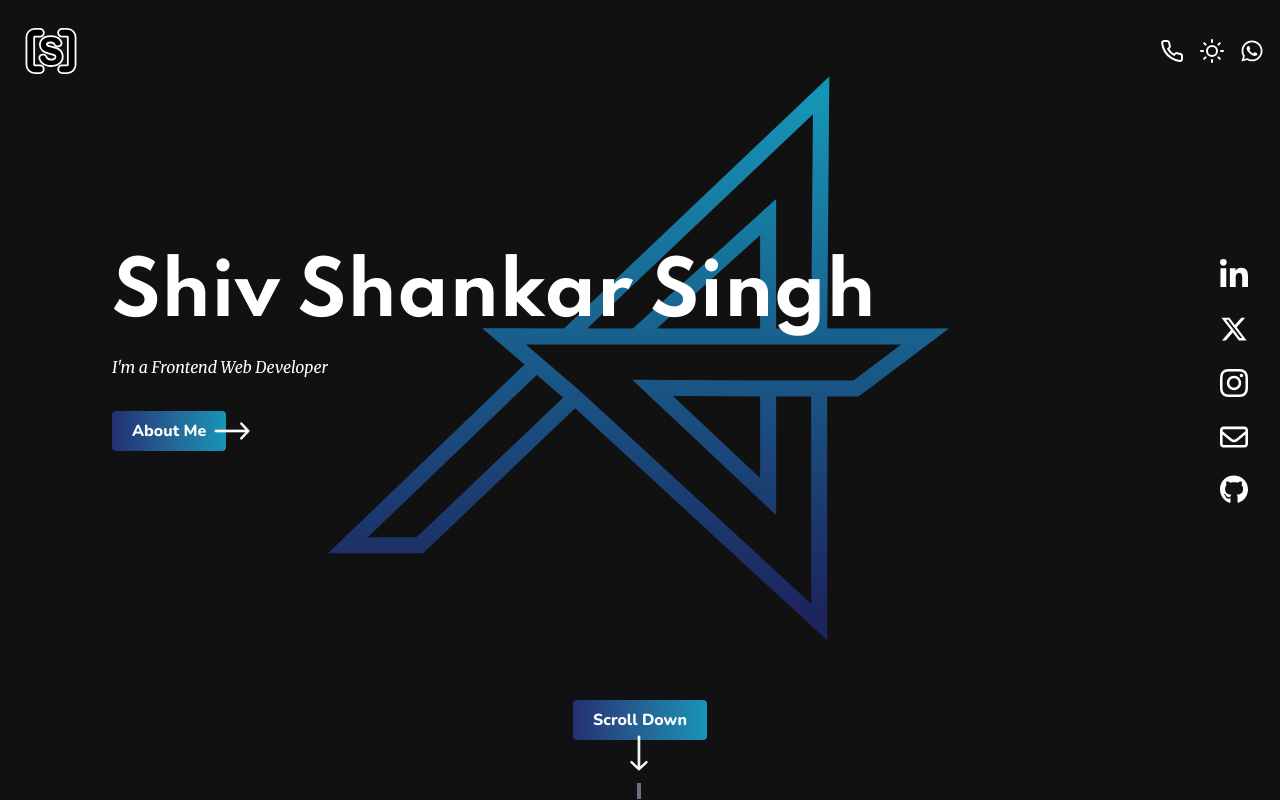
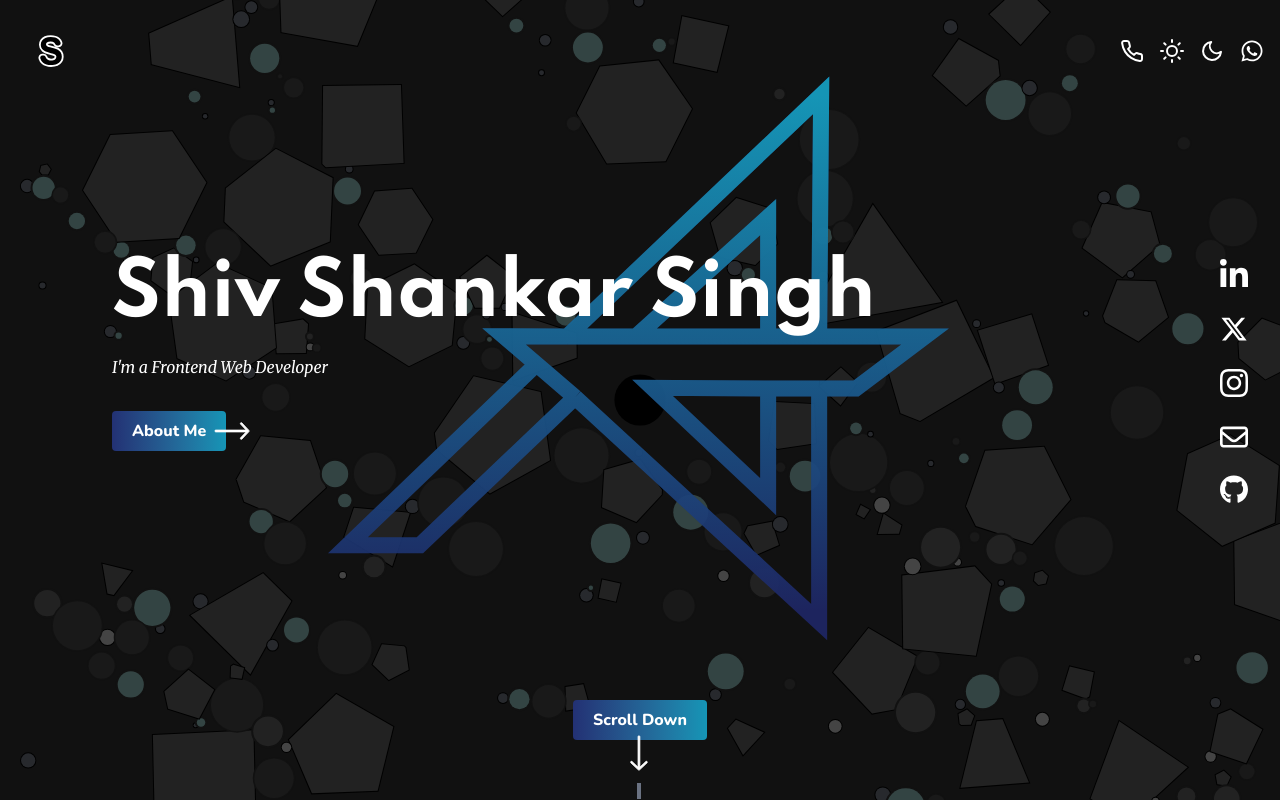
Before and after one commit to sh1v-max/My-portfolio, a website: page index.html in a window 1280 px wide. Drawn offline with nearby package versions, Linux system fonts and the light colour scheme.

Commit message:
social links

```diff
--- a/index.html
+++ b/index.html
@@ -7,13 +7,14 @@
   <title>Shiv</title>
   <link rel="stylesheet" href="./font.css">
   <link rel="stylesheet" href="./output.css">
+  <script src="./matter.js" defer></script>
 </head>
 
 <body class="bg-[#111] text-white font-['Nunito']">
   <section class="flex flex-col justify-between h-screen">
-    <header class="flex items-center justify-between w-full px-4 mt-4 max-w-screen-xl mx-auto">
+    <header class="z-10 pointer-events-none flex items-center justify-between w-full px-4 mt-4 max-w-screen-xl mx-auto">
       <!-- logo -->
-      <svg width="70" height="70" fill="#000000" version="1.1" id="Capa_1" xmlns="http://www.w3.org/2000/svg"
+      <svg class="pointer-events-auto" width="70" height="70" fill="#000000" version="1.1" id="Capa_1" xmlns="http://www.w3.org/2000/svg"
         xmlns:xlink="http://www.w3.org/1999/xlink" width="198px" height="198px"
         viewBox="-230.76 -230.76 1423.02 1423.02" xml:space="preserve" stroke="currentColor" stroke-width="0.009615"
         transform="rotate(0)">
@@ -22,24 +23,12 @@
           stroke-width="73.074">
           <g>
             <path
-              d="M315.6,850.35c0-33.1-26.899-60-60-60H150c-16.5,0-30-13.5-30-30v-559.2c0-16.5,13.5-30,30-30h107.5c33.1,0,60-26.9,60-60 c0-33.1-26.9-60-60-60H150c-82.7,0-150,67.3-150,150v559.2c0,82.7,67.3,150,150,150h105.5C288.7,910.35,315.6,883.45,315.6,850.35z ">
-            </path>
-            <path
-              d="M706,910.35h105.5c82.7,0,150-67.3,150-150v-559.2c0-82.7-67.3-150-150-150H704c-33.101,0-60,26.9-60,60 c0,33.1,26.899,60,60,60h107.5c16.5,0,30,13.5,30,30v559.2c0,16.5-13.5,30-30,30H706c-33.101,0-60,26.9-60,60 S672.899,910.35,706,910.35z">
-            </path>
-            <path
               d="M674.899,686.15c17.5-27.5,26.301-57.1,26.301-88.7c0-34.8-7.301-64.1-22-87.699c-14.7-23.7-34.9-42.301-60.9-56 c-25.9-13.601-65.9-26.9-120-39.601c-54.1-12.8-88.2-25-102.2-36.8c-11-9.3-16.5-20.4-16.5-33.4c0-14.3,5.9-25.7,17.7-34.2 c18.3-13.3,43.6-19.9,75.9-19.9c31.3,0,54.8,6.2,70.399,18.6c9.601,7.6,17.101,18.2,22.601,31.8c7,17.4,24.1,28.6,42.8,27.8 l26.5-1.2c29.7-1.3,49.5-31.1,39.399-59.1c-9.1-25-23.899-46.5-44.6-64.5c-34.9-30.3-87-45.5-156.1-45.5 c-42.301,0-78.5,6.4-108.4,19.2c-29.9,12.8-52.8,31.4-68.8,55.8c-15.9,24.4-23.9,50.7-23.9,78.7c0,43.6,16.9,80.5,50.7,110.8 c24,21.5,65.9,39.699,125.5,54.5c46.3,11.5,76,19.5,89,24c19,6.8,32.4,14.699,40,23.899c7.6,9.101,11.5,20.2,11.5,33.2 c0,20.3-9.1,38-27.2,53.2c-18.2,15.2-45.1,22.7-81,22.7c-33.8,0-60.7-8.5-80.6-25.5c-13.4-11.5-23.8-27.4-31.2-47.7 c-6.8-18.9-25.6-30.7-45.6-28.8l-22.5,2.199c-27.9,2.7-46,30.4-37.7,57.101c11.4,36.5,30.1,66,56,88.3 c37.3,32.2,90.8,48.3,160.399,48.3c47.801,0,87.801-6.7,119.801-20.1C632.6,734.15,657.399,713.65,674.899,686.15z">
             </path>
           </g>
         </g>
         <g id="SVGRepo_iconCarrier">
           <g>
-            <path
-              d="M315.6,850.35c0-33.1-26.899-60-60-60H150c-16.5,0-30-13.5-30-30v-559.2c0-16.5,13.5-30,30-30h107.5c33.1,0,60-26.9,60-60 c0-33.1-26.9-60-60-60H150c-82.7,0-150,67.3-150,150v559.2c0,82.7,67.3,150,150,150h105.5C288.7,910.35,315.6,883.45,315.6,850.35z ">
-            </path>
-            <path
-              d="M706,910.35h105.5c82.7,0,150-67.3,150-150v-559.2c0-82.7-67.3-150-150-150H704c-33.101,0-60,26.9-60,60 c0,33.1,26.899,60,60,60h107.5c16.5,0,30,13.5,30,30v559.2c0,16.5-13.5,30-30,30H706c-33.101,0-60,26.9-60,60 S672.899,910.35,706,910.35z">
-            </path>
             <path
               d="M674.899,686.15c17.5-27.5,26.301-57.1,26.301-88.7c0-34.8-7.301-64.1-22-87.699c-14.7-23.7-34.9-42.301-60.9-56 c-25.9-13.601-65.9-26.9-120-39.601c-54.1-12.8-88.2-25-102.2-36.8c-11-9.3-16.5-20.4-16.5-33.4c0-14.3,5.9-25.7,17.7-34.2 c18.3-13.3,43.6-19.9,75.9-19.9c31.3,0,54.8,6.2,70.399,18.6c9.601,7.6,17.101,18.2,22.601,31.8c7,17.4,24.1,28.6,42.8,27.8 l26.5-1.2c29.7-1.3,49.5-31.1,39.399-59.1c-9.1-25-23.899-46.5-44.6-64.5c-34.9-30.3-87-45.5-156.1-45.5 c-42.301,0-78.5,6.4-108.4,19.2c-29.9,12.8-52.8,31.4-68.8,55.8c-15.9,24.4-23.9,50.7-23.9,78.7c0,43.6,16.9,80.5,50.7,110.8 c24,21.5,65.9,39.699,125.5,54.5c46.3,11.5,76,19.5,89,24c19,6.8,32.4,14.699,40,23.899c7.6,9.101,11.5,20.2,11.5,33.2 c0,20.3-9.1,38-27.2,53.2c-18.2,15.2-45.1,22.7-81,22.7c-33.8,0-60.7-8.5-80.6-25.5c-13.4-11.5-23.8-27.4-31.2-47.7 c-6.8-18.9-25.6-30.7-45.6-28.8l-22.5,2.199c-27.9,2.7-46,30.4-37.7,57.101c11.4,36.5,30.1,66,56,88.3 c37.3,32.2,90.8,48.3,160.399,48.3c47.801,0,87.801-6.7,119.801-20.1C632.6,734.15,657.399,713.65,674.899,686.15z">
             </path>
@@ -49,7 +38,7 @@
       <!-- nav icons svg -->
       <div class="flex gap-4">
         <!-- phone -->
-        <svg xmlns="http://www.w3.org/2000/svg" width="24" height="24" viewBox="0 0 24 24" fill="none"
+        <svg class="pointer-events-auto" xmlns="http://www.w3.org/2000/svg" width="24" height="24" viewBox="0 0 24 24" fill="none"
           stroke="currentColor" stroke-width="2" stroke-linecap="round" stroke-linejoin="round"
           class="feather feather-phone">
           <path
@@ -70,13 +59,13 @@
           <line x1="4.22" y1="19.78" x2="5.64" y2="18.36"></line>
           <line x1="18.36" y1="5.64" x2="19.78" y2="4.22"></line>
         </svg>
-        <svg xmlns="http://www.w3.org/2000/svg" width="24" height="24" viewBox="0 0 24 24" fill="none"
+        <svg class="pointer-events-auto" xmlns="http://www.w3.org/2000/svg" width="24" height="24" viewBox="0 0 24 24" fill="none"
           stroke="currentColor" stroke-width="2" stroke-linecap="round" stroke-linejoin="round"
-          class="feather feather-moon hidden">
+          class="feather feather-moon hidden pointer-events-auto">
           <path d="M21 12.79A9 9 0 1 1 11.21 3 7 7 0 0 0 21 12.79z"></path>
         </svg>
         <!-- whatsapp -->
-        <svg aria-hidden="true" focusable="false" data-prefix="fab" data-icon="whatsapp"
+        <svg class="pointer-events-auto" aria-hidden="true" focusable="false" data-prefix="fab" data-icon="whatsapp"
           class="svg-inline--fa fa-whatsapp fa-w-14" role="img" xmlns="http://www.w3.org/2000/svg" width="24"
           height="24" viewBox="0 0 448 512">
           <path fill="currentColor"
@@ -85,84 +74,13 @@
         </svg>
       </div>
     </header>
-    <div class="relative flex -mt-19">
-      <!-- <div class="w-50 h-50 ml-20 bg-gray-500">
-        <svg class="bg-blue-500" fill="currentColor" version="1.0" xmlns="http://www.w3.org/2000/svg" width="auto" height="auto" preserveAspectRatio="xMidYMid meet">
-          <g transform="translate(50.000000,130.000000) scale(0.0100000,-0.0100000)" stroke="none">
-            <path d="M6545 6555 c-165 -36 -316 -130 -518 -324 -235 -226 -445 -514 -629
--866 l-73 -139 -120 -75 c-66 -41 -244 -154 -396 -252 -151 -97 -285 -181
--296 -187 -19 -11 -20 -8 -22 65 -1 42 -4 79 -6 83 -2 3 1 57 6 120 16 198
--18 415 -87 553 -96 190 -265 336 -474 409 -147 51 -358 69 -565 49 -518 -50
--1032 -281 -1555 -697 -159 -127 -473 -437 -585 -578 -277 -349 -460 -706
--557 -1091 -65 -258 -78 -356 -78 -574 0 -517 186 -928 528 -1167 86 -61 132
--103 143 -133 7 -18 1 -49 -25 -130 -62 -187 -92 -451 -67 -596 30 -175 115
--384 175 -430 59 -45 122 -24 113 38 -2 18 1 31 10 34 25 10 13 46 -38 120
--61 88 -111 195 -133 282 -13 53 -14 81 -5 163 17 170 81 357 135 395 58 41
-95 44 221 18 64 -14 172 -30 240 -36 165 -15 657 -6 813 16 324 45 695 171
-1015 346 473 259 945 660 1224 1039 172 232 276 468 406 922 51 177 76 277
-225 883 34 139 75 279 91 314 35 76 147 189 269 273 384 264 808 684 856 845
-10 34 12 58 6 69 -6 10 -5 34 0 61 21 95 -18 164 -103 182 -60 13 -68 13 -144
--4z m153 -71 c13 -9 22 -26 22 -40 0 -21 -3 -23 -19 -14 -62 33 -320 -26 -421
--97 -34 -24 -34 -23 5 13 57 53 141 105 210 131 73 27 170 30 203 7z m-56
--152 l41 -39 -39 -59 c-53 -82 -263 -289 -421 -415 -121 -96 -334 -249 -391
--278 -21 -11 -22 -10 -13 6 5 10 23 48 40 84 102 218 376 551 551 669 120 80
-172 87 232 32z m23 -194 c-122 -184 -292 -344 -587 -554 -137 -97 -190 -127
--215 -122 -13 3 4 19 57 55 284 192 634 492 748 641 38 49 36 38 -3 -20z
-m-2830 -237 c44 -11 123 -42 174 -67 78 -39 110 -62 182 -133 47 -47 92 -97
-99 -111 15 -29 6 -21 -39 38 -56 72 -219 167 -351 205 -193 56 -572 66 -787
-21 -18 -3 -33 -4 -33 -1 0 8 174 47 280 63 135 19 371 12 475 -15z m-780 -61
-c-11 -5 -27 -9 -35 -9 -9 0 -8 4 5 9 11 5 27 9 35 9 9 0 8 -4 -5 -9z m719 -55
-c47 -8 116 -27 152 -41 226 -91 438 -332 471 -536 5 -35 8 -39 15 -23 14 33 0
--242 -17 -337 -8 -47 -25 -125 -38 -172 l-22 -85 -255 -172 c-802 -541 -1382
--989 -1785 -1381 l-176 -171 -47 47 c-76 74 -129 171 -147 270 -6 28 -5 37 4
-32 6 -4 11 0 11 10 0 24 29 54 52 54 10 0 44 -24 77 -54 67 -62 113 -80 193
--79 127 2 218 56 263 154 25 54 29 77 29 144 0 95 -26 217 -57 262 -34 51 -89
-76 -177 81 -162 9 -296 -63 -395 -212 -58 -87 -77 -155 -85 -301 -10 -205 15
--327 94 -455 59 -95 60 -90 -56 -220 -147 -165 -296 -355 -399 -508 -102 -149
--84 -143 -189 -66 -193 142 -315 340 -347 563 -21 146 -13 452 16 614 81 461
-264 868 580 1292 367 493 795 868 1236 1085 371 183 718 254 999 205z m1461
--701 c-11 -8 -49 -39 -85 -69 -57 -48 -208 -145 -470 -303 -94 -56 -90 -54
--90 -48 0 10 647 436 660 436 3 0 -4 -7 -15 -16z m-97 -266 c12 -25 7 -43 -54
--210 -276 -762 -390 -1011 -621 -1366 -430 -660 -990 -1120 -1623 -1332 -371
--124 -788 -153 -1115 -78 -110 25 -165 46 -165 63 0 34 263 396 405 559 61 69
-90 94 134 114 60 28 85 29 381 22 109 -3 139 0 232 23 349 86 630 259 964 592
-319 318 466 539 684 1025 57 126 85 167 175 251 51 49 422 309 503 354 41 23
-84 15 100 -17z m-958 -428 c-19 -16 -118 -86 -220 -155 -102 -69 -220 -150
--262 -180 -43 -31 -78 -53 -78 -51 0 9 577 415 590 415 3 0 -11 -13 -30 -29z
-m-37 -205 c8 -8 18 -11 22 -7 15 14 -96 -199 -151 -289 -127 -210 -286 -412
--467 -591 -315 -313 -628 -496 -917 -539 -98 -14 -260 -7 -310 13 l-35 15 65
-64 c234 230 831 701 1477 1167 251 181 285 199 316 167z m-533 -189 c0 -3 -15
--14 -32 -26 l-33 -22 30 26 c31 27 35 29 35 22z m-70 -50 c0 -2 -8 -10 -17
--17 -16 -13 -17 -12 -4 4 13 16 21 21 21 13z m-40 -30 c0 -3 -15 -14 -32 -26
-l-33 -22 30 26 c31 27 35 29 35 22z m-70 -50 c0 -2 -8 -10 -17 -17 -16 -13
--17 -12 -4 4 13 16 21 21 21 13z m-40 -30 c0 -2 -8 -10 -17 -17 -16 -13 -17
--12 -4 4 13 16 21 21 21 13z m-40 -30 c0 -2 -8 -10 -17 -17 -16 -13 -17 -12
--4 4 13 16 21 21 21 13z m-40 -30 c0 -2 -8 -10 -17 -17 -16 -13 -17 -12 -4 4
-13 16 21 21 21 13z m-40 -30 c0 -2 -8 -10 -17 -17 -16 -13 -17 -12 -4 4 13 16
-21 21 21 13z m-40 -30 c0 -2 -8 -10 -17 -17 -16 -13 -17 -12 -4 4 13 16 21 21
-21 13z m-40 -30 c0 -2 -8 -10 -17 -17 -16 -13 -17 -12 -4 4 13 16 21 21 21 13z
-m-1130 -59 c0 -2 -10 -12 -22 -23 l-23 -19 19 23 c18 21 26 27 26 19z m1000
--41 c0 -2 -8 -10 -17 -17 -16 -13 -17 -12 -4 4 13 16 21 21 21 13z m-50 -40
-c0 -2 -8 -10 -17 -17 -16 -13 -17 -12 -4 4 13 16 21 21 21 13z m-50 -40 c0 -2
--8 -10 -17 -17 -16 -13 -17 -12 -4 4 13 16 21 21 21 13z m-50 -40 c0 -2 -8
--10 -17 -17 -16 -13 -17 -12 -4 4 13 16 21 21 21 13z m-50 -40 c0 -2 -8 -10
--17 -17 -16 -13 -17 -12 -4 4 13 16 21 21 21 13z m890 -29 c0 -1 -24 -25 -52
--52 l-53 -50 50 53 c46 48 55 57 55 49z m-940 -11 c0 -2 -8 -10 -17 -17 -16
--13 -17 -12 -4 4 13 16 21 21 21 13z m-60 -49 c0 -2 -10 -12 -22 -23 l-23 -19
-19 23 c18 21 26 27 26 19z m-60 -50 c0 -2 -10 -12 -22 -23 l-23 -19 19 23 c18
-21 26 27 26 19z m950 -3 c0 -3 -60 -64 -132 -136 -219 -214 -394 -347 -573
--433 -141 -69 -216 -86 -390 -92 -172 -6 -212 3 -240 56 l-16 31 43 -7 c24 -5
-106 -7 183 -7 117 1 156 6 237 27 259 70 545 243 788 475 98 94 100 96 100 86z
-m-1180 -197 c0 -1 -26 -27 -57 -57 l-58 -55 55 58 c50 53 60 62 60 54z m-120
--110 c0 -1 -33 -34 -72 -72 l-73 -70 70 73 c64 67 75 77 75 69z m-360 -380 c0
--2 -10 -12 -22 -23 l-23 -19 19 23 c18 21 26 27 26 19z m-50 -60 c0 -2 -12
--14 -27 -28 l-28 -24 24 28 c23 25 31 32 31 24z m-218 -776 c215 -45 510 -50
-803 -16 181 22 181 22 -93 -39 -131 -29 -302 -39 -441 -27 -161 14 -327 54
--372 88 -21 16 -27 23 -14 19 11 -3 63 -14 117 -25z" />
-          </g>
-        </svg>
-      </div> -->
+    <!-- canvas for matter.js -->
+    <div class="absolute inset-0" id="wrapper-canvas">
+    </div>
+    <!-- Bg image, infos, and social links -->
+    <div class="pointer-events-none relative flex -mt-19">
       <div class="w-full px-4 max-w-screen-xl mx-auto">
+        <!-- bg image -->
         <svg
           class="absolute top-0 left-1/2 -translate-y-1/3 -translate-x-1/2 md:w-[650px] sm:w-[400px] w-[300px] h-auto"
           viewBox="0 0 406 368" fill="none" xmlns="http://www.w3.org/2000/svg">
@@ -180,11 +98,12 @@ m-1180 -197 c0 -1 -26 -27 -57 -57 l-58 -55 55 58 c50 53 60 62 60 54z m-120
             </linearGradient>
           </defs>
         </svg>
-        <div class="relative ml-6 md:ml-24">
+        <!-- infos -->
+        <div class="  relative ml-6 md:ml-24">
           <h1 class="text-4xl md:text-7xl font-['spartan'] font-bold mr-16">Shiv Shankar Singh</h1>
           <p class="font-['Merriweather'] italic md:mt-6 md:mb-8 mt-3 mb-4">I'm a Frontend Web Developer</p>
           <button
-            class="group bg-[#4595eb] py-2 px-5 rounded font-extrabold bg-gradient-to-l from-[#1595b6] to-[#1f2667e6] relative hover:scale-[1.05] hover:cursor-pointer ease-in-out duration-150">
+            class="pointer-events-auto group bg-[#4595eb] py-2 px-5 rounded font-extrabold bg-gradient-to-l from-[#1595b6] to-[#1f2667e6] relative hover:scale-[1.05] hover:cursor-pointer ease-in-out duration-150">
             About Me
             <svg class="absolute top-1/2 -translate-y-1/2 -right-7 group-hover:-right-10 ease-in-out duration-150"
               xmlns:dc="http://purl.org/dc/elements/1.1/" xmlns:cc="http://creativecommons.org/ns#"
@@ -204,7 +123,7 @@ m-1180 -197 c0 -1 -26 -27 -57 -57 l-58 -55 55 58 c50 53 60 62 60 54z m-120
         </div>
       </div>
 
-      <ul class="absolute ml-auto space-y-6 right-8">
+      <ul class="pointer-events-auto absolute ml-auto space-y-6 right-8">
         <li>
           <a href="https://www.linkedin.com/in/shiv-shankar-singh-/" target="_blank">
             <svg class="w-7 hover:text-[#0A66C2] transition duration-300 ease-in-out" xmlns="http://www.w3.org/2000/svg"
@@ -252,7 +171,8 @@ m-1180 -197 c0 -1 -26 -27 -57 -57 l-58 -55 55 58 c50 53 60 62 60 54z m-120
         </li>
       </ul>
     </div>
-    <div class="self-center relative after:content-[''] after:absolute after:w-[4px] after:h-4 after:bg-gray-500 after:left-[47.5%] after:top-5/6">
+    <div
+      class="self-center relative after:content-[''] after:absolute after:w-[4px] after:h-4 after:bg-gray-500 after:left-[47.5%] after:top-5/6">
       <button
         class="group bg-[#4595eb] py-2 px-5 mb-15 rounded font-extrabold bg-gradient-to-l from-[#1595b6] to-[#1f2667e6] relative hover:cursor-pointer ease-in-out duration-150">
         Scroll Down
@@ -273,6 +193,12 @@ m-1180 -197 c0 -1 -26 -27 -57 -57 l-58 -55 55 58 c50 53 60 62 60 54z m-120
       </button>
     </div>
   </section>
+  <script src="https://code.jquery.com/jquery-3.6.0.js" integrity="sha256-H+K7U5CnXl1h5ywQfKtSj8PCmoN9aaq30gDh27Xc0jk="
+    crossorigin="anonymous"></script>
+  <script src="https://cdnjs.cloudflare.com/ajax/libs/matter-js/0.12.0/matter.min.js"></script>
+  <script src="https://cdn/jsdelivr.net/npm/matter-wrap@0.2.0/build/matter-wrap.min.js"></script>
+  <script src="https://cdn.jsdelivr.net/npm/matter-attractors@0.1.6/build/matter-attractors.min.js"></script>
+
 </body>
 
 </html>
--- /dev/null
+++ b/matter.js
@@ -0,0 +1,218 @@
+{/* <script src="https://code.jquery.com/jquery-3.6.0.js" integrity="sha256-H+K7U5CnXl1h5ywQfKtSj8PCmoN9aaq30gDh27Xc0jk=" crossorigin="anonymous"></script>
+<script src="https://cdnjs.cloudflare.com/ajax/libs/matter-js/0.12.0/matter.min.js"></script>
+<script src="https://cdn/jsdelivr.net/npm/matter-wrap@0.2.0/build/matter-wrap.min.js"></script>
+<script src="https://cdn.jsdelivr.net/npm/matter-attractors@0.1.6/build/matter-attractors.min.js"></script>
+ */}
+
+ var canvas = $('#wrapper-canvas').get(0)
+
+ var dimensions = {
+   width: $(window).width(),
+   height: $(window).height(),
+ }
+
+ Matter.use('matter-attractors')
+ Matter.use('matter-wrap')
+
+ function runMatter() {
+   // module aliases
+   var Engine = Matter.Engine,
+     Events = Matter.Events,
+     Runner = Matter.Runner,
+     Render = Matter.Render,
+     World = Matter.World,
+     Body = Matter.Body,
+     Mouse = Matter.Mouse,
+     Common = Matter.Common,
+     Composite = Matter.Composite,
+     Composites = Matter.Composites,
+     Bodies = Matter.Bodies
+
+   // create engine
+   var engine = Engine.create()
+
+   engine.world.gravity.y = 0
+   engine.world.gravity.x = 0
+   engine.world.gravity.scale = 0.1
+
+   // create renderer
+   var render = Render.create({
+     element: canvas,
+     engine: engine,
+     options: {
+       showVelocity: false,
+       width: dimensions.width,
+       height: dimensions.height,
+       wireframes: false,
+       background: 'transparent',
+     },
+   })
+
+   // create runner
+   var runner = Runner.create()
+
+   // Runner.run(runner, engine);
+   // Render.run(render);
+
+   // create demo scene
+   var world = engine.world
+   world.gravity.scale = 0
+
+   // create a body with an attractor
+   var attractiveBody = Bodies.circle(
+     render.options.width / 2,
+     render.options.height / 2,
+     Math.max(dimensions.width / 25, dimensions.height / 25) / 2,
+     {
+       render: {
+         fillStyle: `#000`,
+         strokeStyle: `#000`,
+         lineWidth: 0,
+       },
+
+       isStatic: true,
+       plugin: {
+         attractors: [
+           function (bodyA, bodyB) {
+             return {
+               x: (bodyA.position.x - bodyB.position.x) * 1e-6,
+               y: (bodyA.position.y - bodyB.position.y) * 1e-6,
+             }
+           },
+         ],
+       },
+     }
+   )
+
+   World.add(world, attractiveBody)
+
+   // add some bodies that to be attracted
+   for (var i = 0; i < 60; i += 1) {
+     let x = Common.random(0, render.options.width)
+     let y = Common.random(0, render.options.height)
+     let s = Common.random() > 0.6 ? Common.random(10, 80) : Common.random(4, 60)
+     let poligonNumber = Common.random(3, 6)
+     var body = Bodies.polygon(
+       x,
+       y,
+       poligonNumber,
+       s,
+
+       {
+         mass: s / 20,
+         friction: 0,
+         frictionAir: 0.02,
+         angle: Math.round(Math.random() * 360),
+         render: {
+           fillStyle: '#222222',
+           strokeStyle: `#000000`,
+           lineWidth: 2,
+         },
+       }
+     )
+
+     World.add(world, body)
+
+     let r = Common.random(0, 1)
+     var circle = Bodies.circle(x, y, Common.random(2, 8), {
+       mass: 0.1,
+       friction: 0,
+       frictionAir: 0.01,
+       render: {
+         fillStyle: r > 0.3 ? `#27292d` : `#444444`,
+         strokeStyle: `#000000`,
+         lineWidth: 2,
+       },
+     })
+
+     World.add(world, circle)
+
+     var circle = Bodies.circle(x, y, Common.random(2, 20), {
+       mass: 6,
+       friction: 0,
+       frictionAir: 0,
+       render: {
+         fillStyle: r > 0.3 ? `#334443` : `#222222`,
+         strokeStyle: `#111111`,
+         lineWidth: 4,
+       },
+     })
+
+     World.add(world, circle)
+
+     var circle = Bodies.circle(x, y, Common.random(2, 30), {
+       mass: 0.2,
+       friction: 0.6,
+       frictionAir: 0.8,
+       render: {
+         fillStyle: `#191919`,
+         strokeStyle: `#111111`,
+         lineWidth: 3,
+       },
+     })
+
+     World.add(world, circle)
+   }
+
+   // add mouse control
+   var mouse = Mouse.create(render.canvas)
+
+   Events.on(engine, 'afterUpdate', function () {
+     if (!mouse.position.x) return
+     // smoothly move the attractor body towards the mouse
+     Body.translate(attractiveBody, {
+       x: (mouse.position.x - attractiveBody.position.x) * 0.12,
+       y: (mouse.position.y - attractiveBody.position.y) * 0.12,
+     })
+   })
+
+   // return a context for MatterDemo to control
+   let data = {
+     engine: engine,
+     runner: runner,
+     render: render,
+     canvas: render.canvas,
+     stop: function () {
+       Matter.Render.stop(render)
+       Matter.Runner.stop(runner)
+     },
+     play: function () {
+       Matter.Runner.run(runner, engine)
+       Matter.Render.run(render)
+     },
+   }
+
+   Matter.Runner.run(runner, engine)
+   Matter.Render.run(render)
+   return data
+ }
+
+ function debounce(func, wait, immediate) {
+   var timeout
+   return function () {
+     var context = this,
+       args = arguments
+     var later = function () {
+       timeout = null
+       if (!immediate) func.apply(context, args)
+     }
+     var callNow = immediate && !timeout
+     clearTimeout(timeout)
+     timeout = setTimeout(later, wait)
+     if (callNow) func.apply(context, args)
+   }
+ }
+
+ function setWindowSize() {
+   let dimensions = {}
+   dimensions.width = $(window).width()
+   dimensions.height = $(window).height()
+
+   m.render.canvas.width = $(window).width()
+   m.render.canvas.height = $(window).height()
+   return dimensions
+ }
+
+ let m = runMatter()
+ setWindowSize()
+ $(window).resize(debounce(setWindowSize, 250))
```
Also changed, not shown: output.css.
